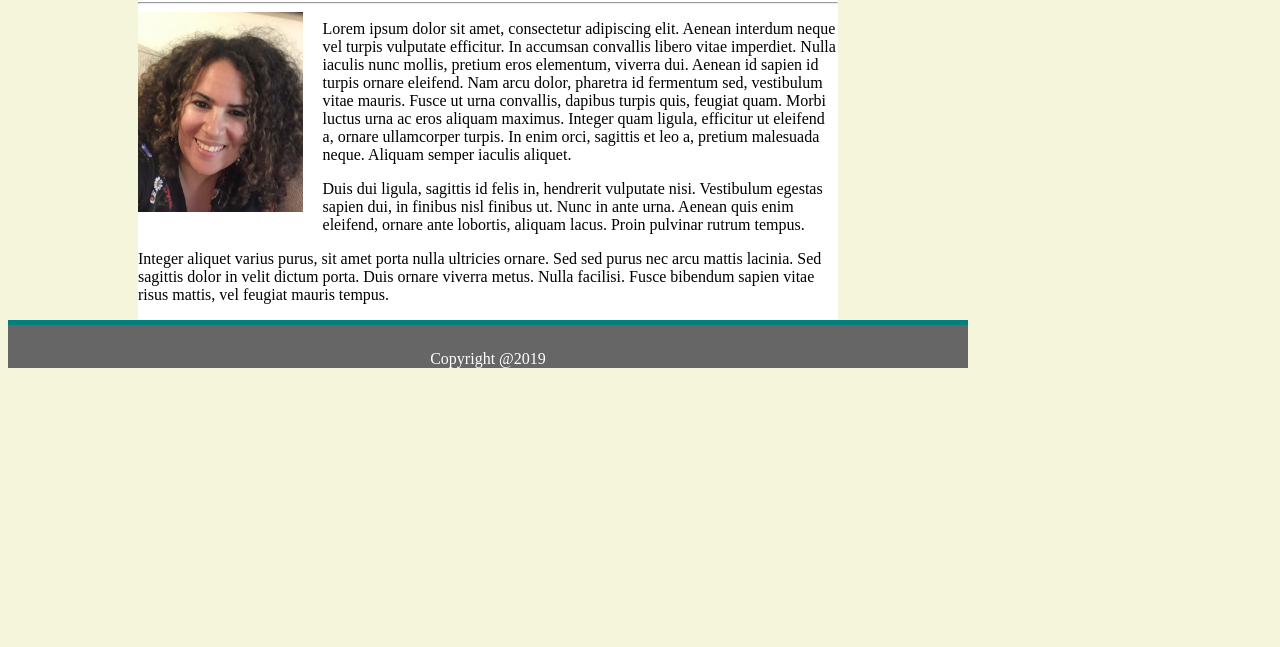
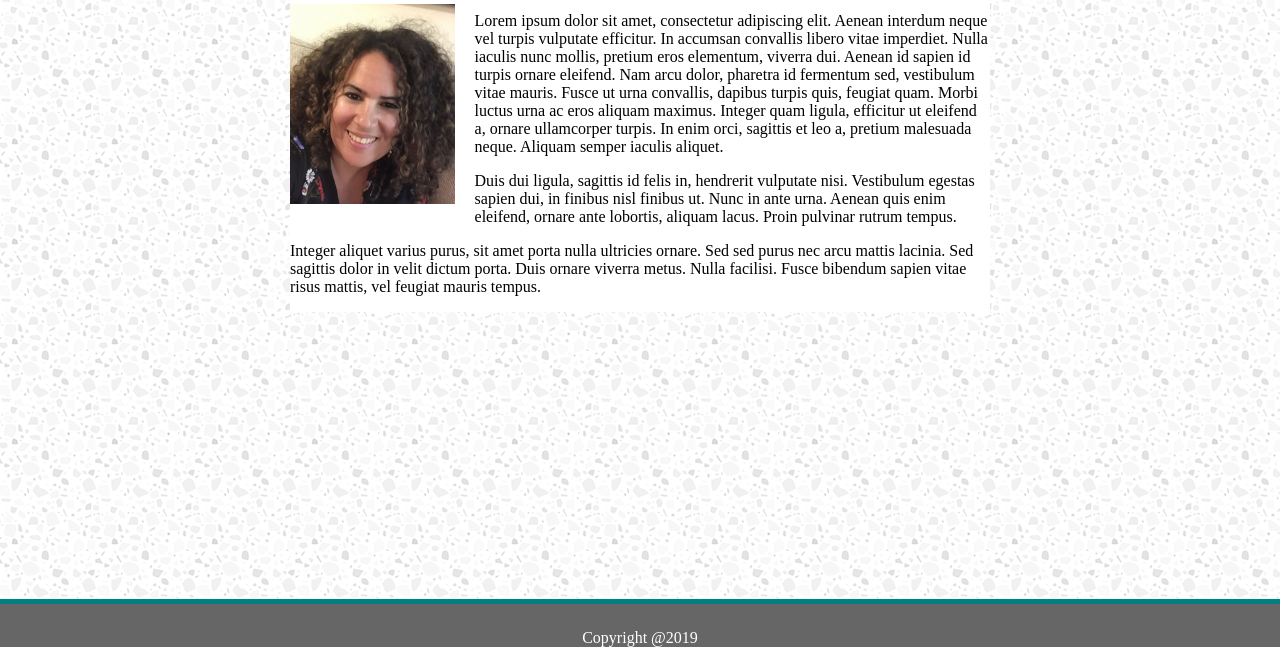
Before and after one commit to lookwendyican/Basic_Porfolio, a plain HTML site: page index.html in a window 1280 px wide. Shown: the part 153-800 px from the top of the page. Drawn offline with Linux system fonts and the light colour scheme.

Commit message:
added fixed footer and subtle background

```diff
--- a/assets/css/style.css
+++ b/assets/css/style.css
@@ -1,7 +1,8 @@
 body {
     width: 960px;
     background-color: beige;
-    background-image: url("dark-grey-terrazzo.png");
+    background-image: url("../images/terrazzo.png");
+    margin: 0 auto;
 }
 
 
@@ -36,7 +37,7 @@ a:link {
 
   /* visited link */
   a:visited {
-    color: salmon;
+    color: teal;
   }
 
   /* mouse over link */
@@ -137,14 +138,15 @@ section .portfolio1{
     bottom: 5px;
 }
 
-.end{
-    background-color: teal;
-    height: 5px;
-}
+
 footer {
+    position: fixed;
+    left: 0;
+    bottom: 0;
+    width: 100%;
     background-color: #666666;
     color: white;
     text-align: center;
     padding-top: 25px;
-
+    border-top: 5px solid teal;
 }
--- a/index.html
+++ b/index.html
@@ -34,7 +34,7 @@
         </section>
 
     </section>
-    <section class="end"> </section>
+
     <footer>Copyright @2019</footer>
 </body>
 </html>
```
Also changed, not shown: construction.html (+1 -1 lines), contact.html (+0 -1 lines), portfolio.html (+1 -1 lines), 1 other file.
